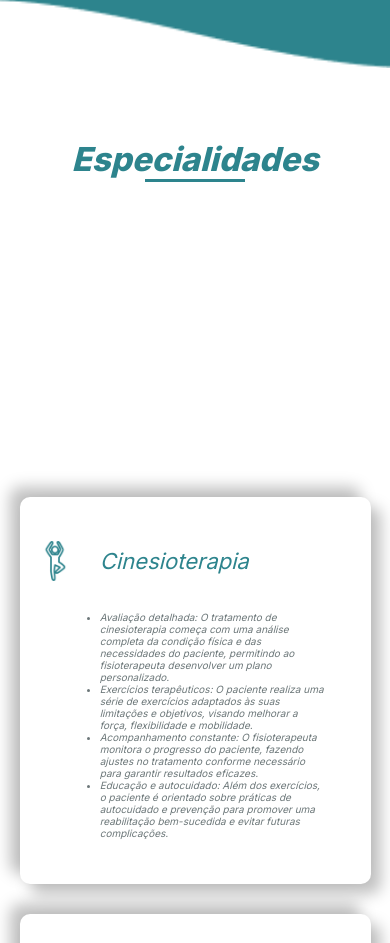
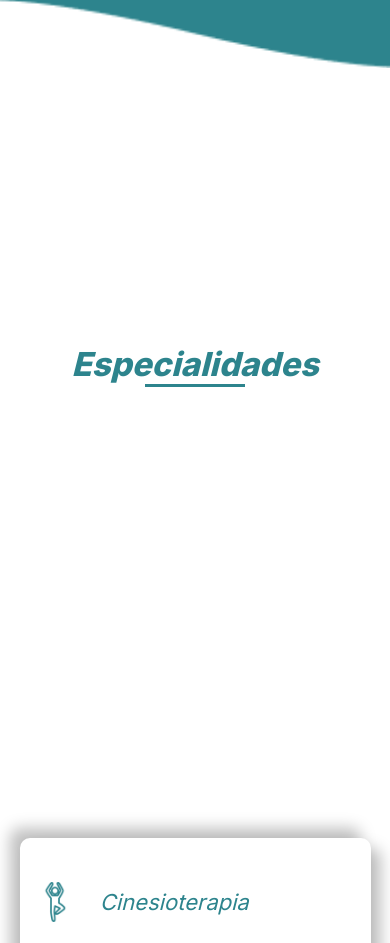
Before and after one commit to Danilim04/FisioCin, a React (Vite) app: page / in a window 390 px wide. Shown: the part 3040-3983 px from the top of the page. Built offline with nearby package versions, Linux system fonts and the light colour scheme.

Commit message:
cardReponsive v2

```diff
--- a/src/components/Specialties/Style/specialties.css
+++ b/src/components/Specialties/Style/specialties.css
@@ -42,10 +42,10 @@ section.cards {
         width: 90%;
     }
     section.cards {
-        height: 250vh;
+        height: 300vh;
     }
     .specialtiesTitle {
-        margin: 75px 0;
+        margin: 280px 0 0 0;
         height: 5vh;
     }
 }
```
